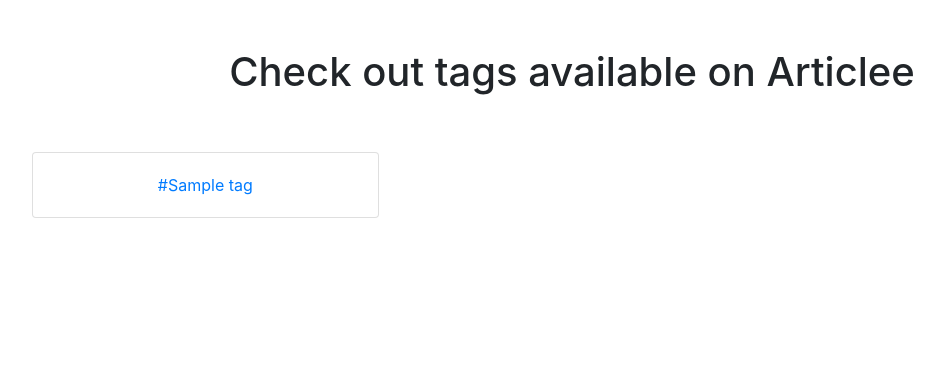
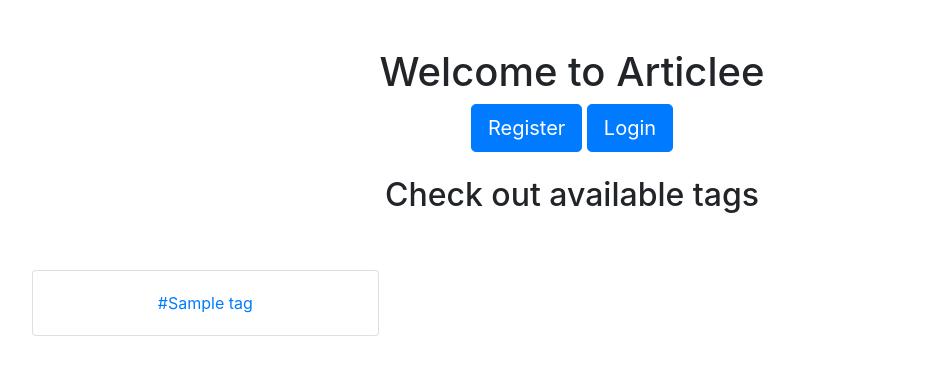
Before and after one commit to Andrew-157/dj_project_2_deploy, a Django app: template core/templates/core/index.html in a window 1280 px wide. Shown: the part 56-431 px from the top of the page, without its empty margins (68-1012 px from the left). Run offline with Django 4.2, Linux system fonts and the light colour scheme; the template is opened without the code that fills it: most values are stand-ins (such as "Sample title", 1, 10 or a date in 2020); some libraries are stand-ins or nearby versions.

Commit message:
Some changes in the index page

```diff
--- a/core/templates/core/index.html
+++ b/core/templates/core/index.html
@@ -2,7 +2,25 @@
 
 {% block content %}
 <div class="container py-5">
-    <h1 class="text-center">Check out tags available on Articlee</h1>
+    <div class="text-center">
+        <h1>Welcome to Articlee</h1>
+        {% if user.is_authenticated %}
+        <a class="btn btn-primary btn-lg text-decoration-none" href="{% url 'personal:publish-article' %}">
+            Publish your article
+        </a>
+        {% else %}
+        <div class="container">
+            <a class="btn btn-primary btn-lg text-decoration-none" href="{% url 'users:register' %}">
+                Register
+            </a>
+            <a class="btn btn-primary btn-lg text-decoration-none" href="{% url 'users:login' %}">
+                Login
+            </a>
+        </div>
+        {% endif %}
+    </div> <br>
+    {% if tags %}
+    <h2 class="text-center">Check out available tags</h2>
     <div class="container py-5">
         <div class="card-columns">
             {% for tag in tags %}
@@ -16,5 +34,6 @@
             {% endfor %}
         </div>
     </div>
+    {% endif %}
 </div>
 {% endblock %}
```
